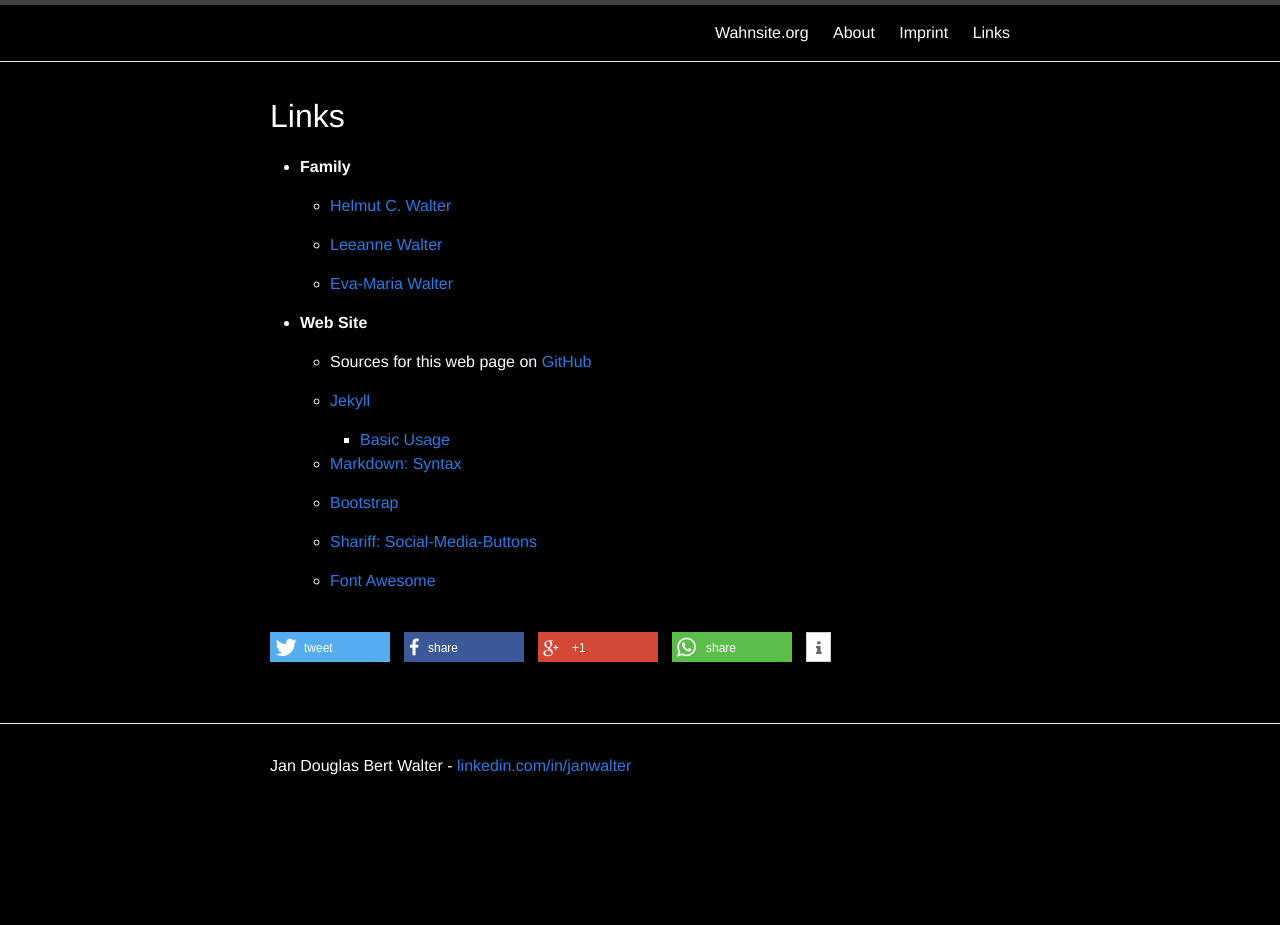
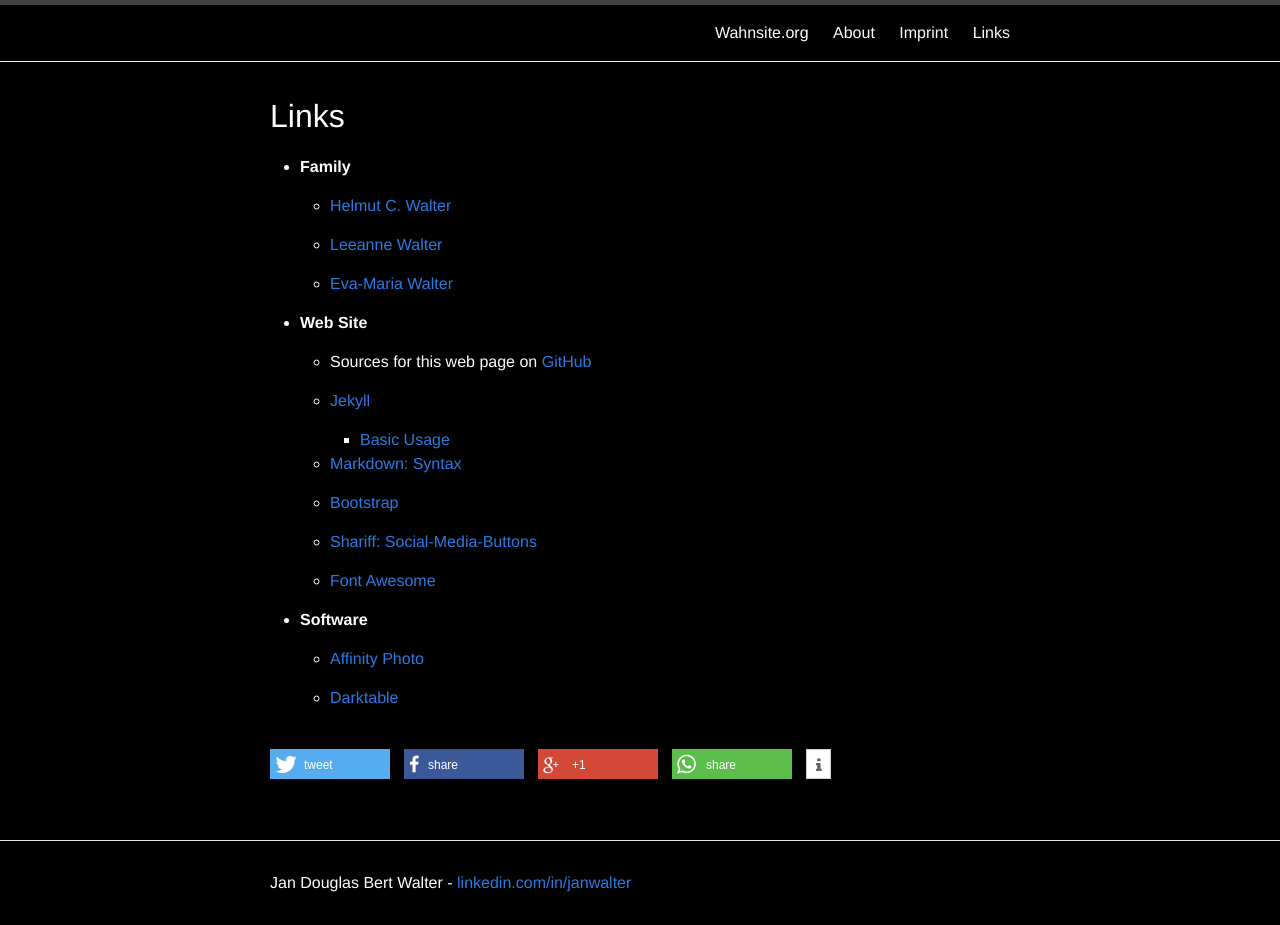
Before and after one commit to wahn/wahnsite_org, a Jekyll site: the page built from links.md, in a window 1280 px wide. Built offline with Jekyll 4.4.1, drawn with Linux system fonts in a browser that asks for light colours; Markdown is read by kramdown in place of the engine named in the settings; comment, search, counter and statistics services are not loaded; before the commit the page ends 900 px from its top, so only the background shows below that.

Commit message:
Add (software) links for Affinity Photo and Darktable.

```diff
--- a/links.md
+++ b/links.md
@@ -30,3 +30,9 @@ Links
       Social-Media-Buttons](http://www.heise.de/ct/artikel/Shariff-Social-Media-Buttons-mit-Datenschutz-2467514.html)
 
     - [Font Awesome](http://fontawesome.io)
+
+* __Software__
+
+    - [Affinity Photo](https://affinity.serif.com/en-us/photo)
+
+    - [Darktable](http://www.darktable.org)
```
